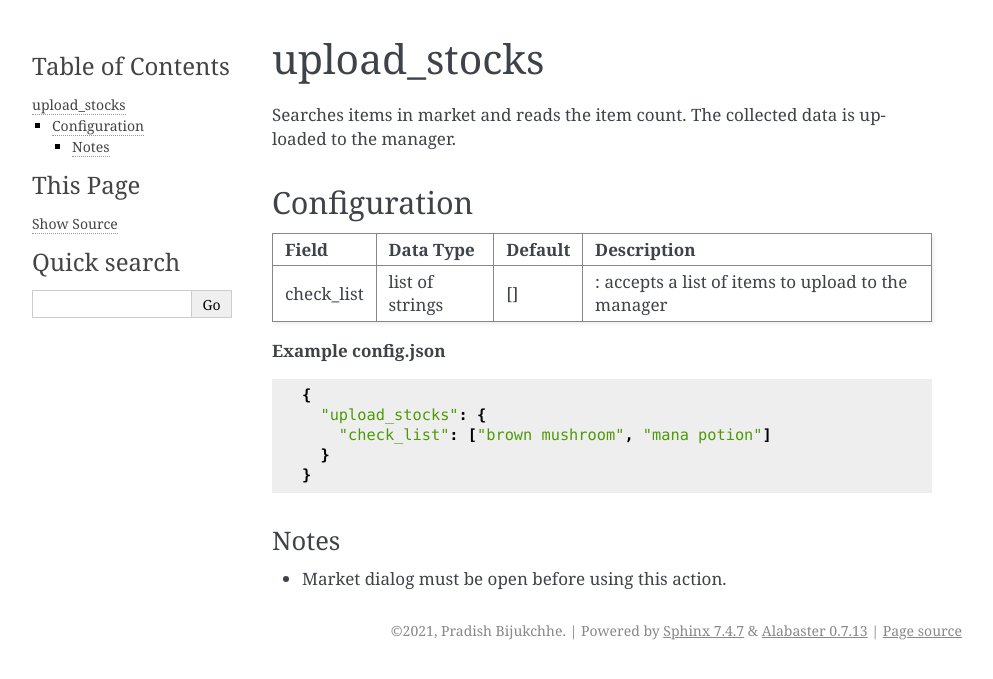
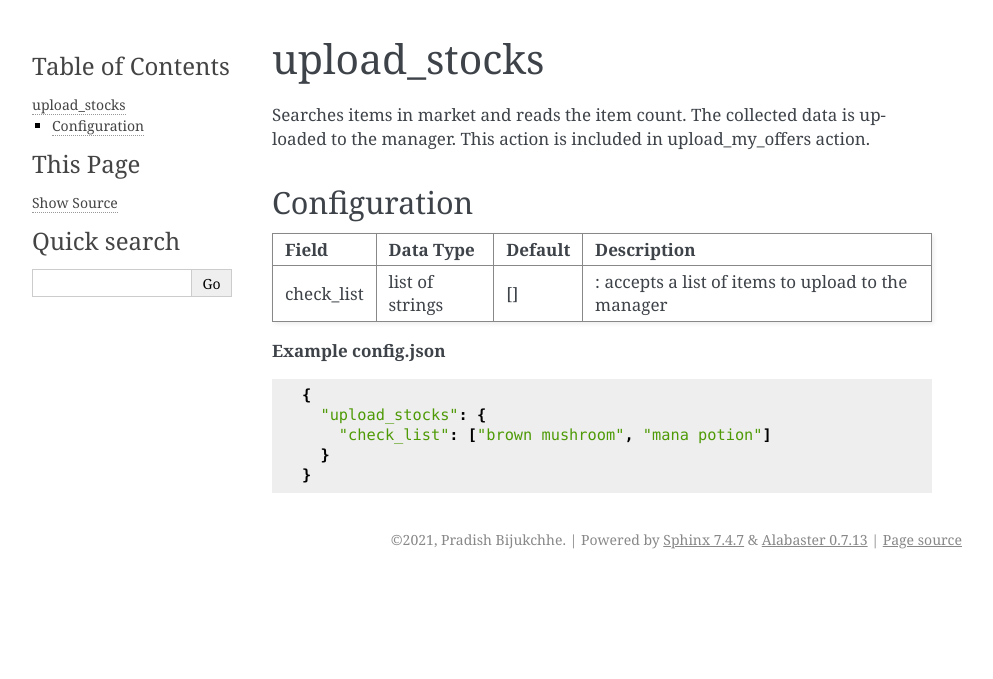
Before and after one commit to pradishb/paladin-docs, a Sphinx documentation site: the page built from source/upload_stocks.md, in a window 1280 px wide. Shown: the top 679 px of the page, without its empty margins (148-1141 px from the left). Built offline with Sphinx 7.4.7, drawn with Linux system fonts in a browser that asks for light colours.

Commit message:
Updates upload_stocks

````diff
--- a/source/upload_stocks.md
+++ b/source/upload_stocks.md
@@ -1,6 +1,6 @@
 # upload_stocks
 
-Searches items in market and reads the item count. The collected data is uploaded to the manager.
+Searches items in market and reads the item count. The collected data is uploaded to the manager. This action is included in upload_my_offers action.
 
 ## Configuration
 
@@ -17,7 +17,3 @@ Searches items in market and reads the item count. The collected data is uploade
   }
 }
 ```
-
-### Notes
-
-- Market dialog must be open before using this action.
````
Also changed, not shown: source/place_offers.md (+2 -2 lines).
